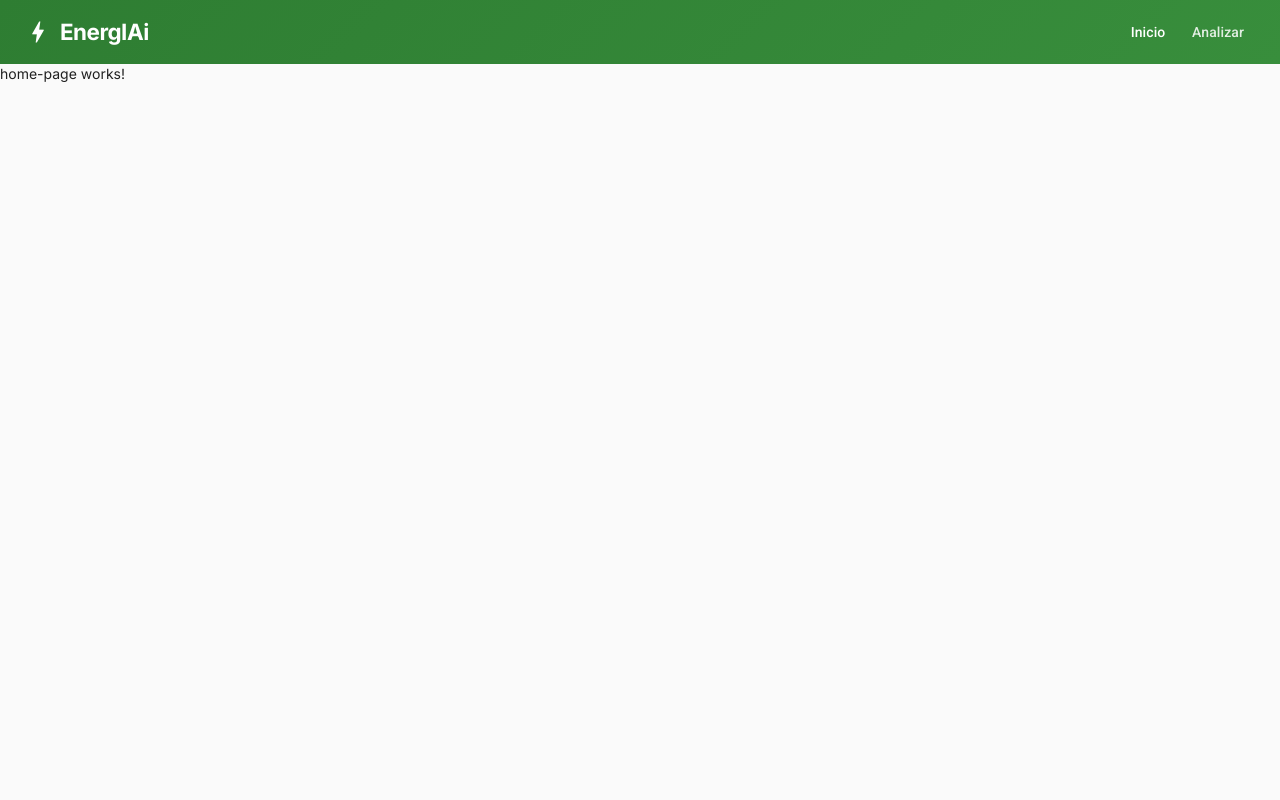
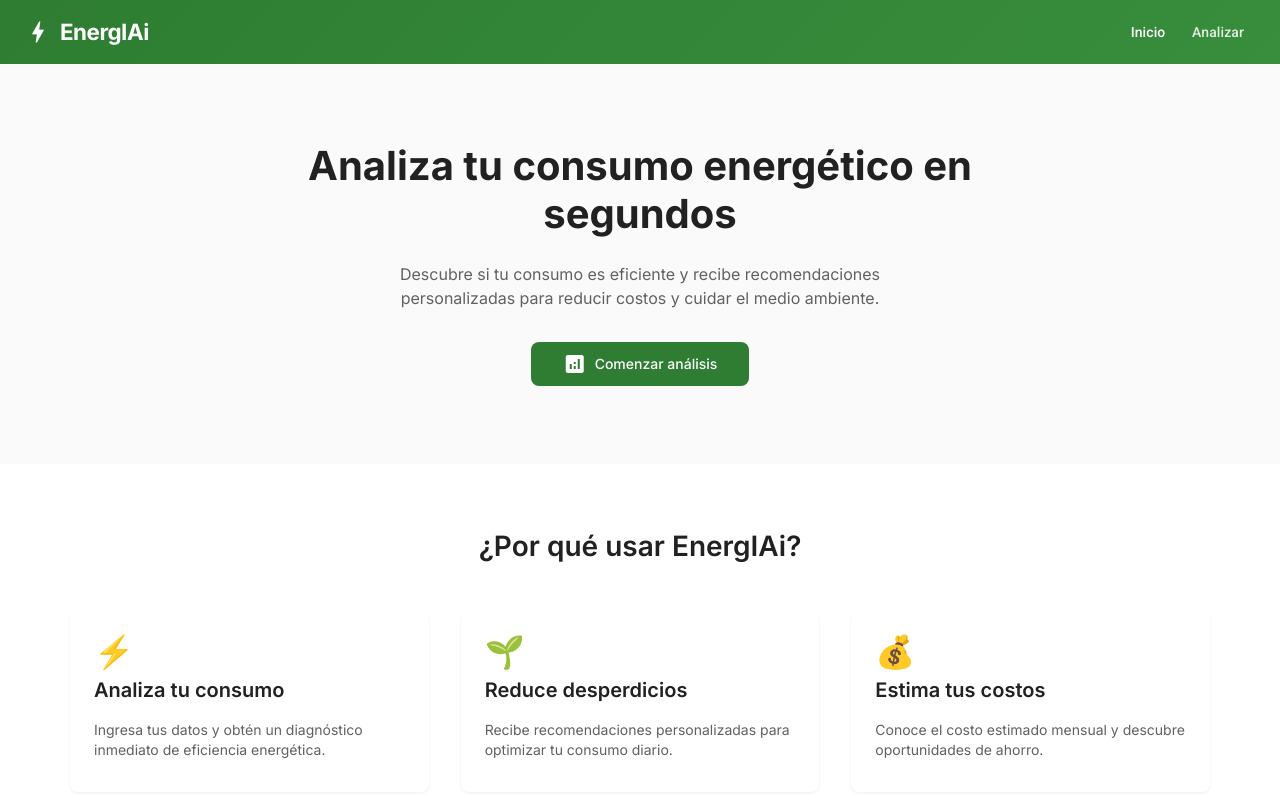
Before and after one commit to No-Country-simulation/G9-LATAM-Team-57, an Angular app in the folder frontend/energiai/: page / in a window 1280 px wide. Shown: the top 800 px of the page. Built offline with nearby package versions, Linux system fonts and the light colour scheme.

Commit message:
feat: landing page

```diff
--- a/frontend/energiai/src/app/features/home/pages/home-page/home-page.html
+++ b/frontend/energiai/src/app/features/home/pages/home-page/home-page.html
@@ -1 +1,52 @@
-<p>home-page works!</p>
+<div class="landing page-enter">
+  <!-- Hero Section -->
+  <section class="hero">
+    <div class="hero__content">
+      <h1 class="text-display-large hero__title">Analiza tu consumo energético en segundos</h1>
+      <p class="text-body-large hero__subtitle">
+        Descubre si tu consumo es eficiente y recibe recomendaciones personalizadas para reducir
+        costos y cuidar el medio ambiente.
+      </p>
+      <a routerLink="/analysis" class="btn-primary hero__cta">
+        <mat-icon>analytics</mat-icon>
+        Comenzar análisis
+      </a>
+    </div>
+  </section>
+
+  <!-- Benefits Section -->
+  <section class="benefits">
+    <div class="benefits__container">
+      <h2 class="text-headline-large benefits__title">¿Por qué usar EnergIAi?</h2>
+
+      <div class="benefits__grid">
+        <!-- Benefit 1 -->
+        <div class="card benefits__card">
+          <span class="benefits__icon">⚡</span>
+          <h3 class="card__title">Analiza tu consumo</h3>
+          <p class="card__content">
+            Ingresa tus datos y obtén un diagnóstico inmediato de eficiencia energética.
+          </p>
+        </div>
+
+        <!-- Benefit 2 -->
+        <div class="card benefits__card">
+          <span class="benefits__icon">🌱</span>
+          <h3 class="card__title">Reduce desperdicios</h3>
+          <p class="card__content">
+            Recibe recomendaciones personalizadas para optimizar tu consumo diario.
+          </p>
+        </div>
+
+        <!-- Benefit 3 -->
+        <div class="card benefits__card">
+          <span class="benefits__icon">💰</span>
+          <h3 class="card__title">Estima tus costos</h3>
+          <p class="card__content">
+            Conoce el costo estimado mensual y descubre oportunidades de ahorro.
+          </p>
+        </div>
+      </div>
+    </div>
+  </section>
+</div>
--- a/frontend/energiai/src/app/features/home/pages/home-page/home-page.scss
+++ b/frontend/energiai/src/app/features/home/pages/home-page/home-page.scss
@@ -0,0 +1,114 @@
+@use 'styles/variables' as v;
+
+// ============================================
+// Landing Page – Home
+// Based on Penpot Design System (Landing Page frame)
+// ============================================
+
+:host {
+  display: block;
+}
+
+.landing {
+  display: flex;
+  flex-direction: column;
+}
+
+// --- Hero Section ---
+// Penpot: bg surface-variant, centered, padding 80px top/bottom
+.hero {
+  background-color: v.$color-surface-variant;
+  display: flex;
+  align-items: center;
+  justify-content: center;
+  padding: v.$spacing-3xl v.$spacing-xl;
+  min-height: 400px;
+
+  @include v.mobile {
+    padding: v.$spacing-2xl v.$spacing-md;
+    min-height: 320px;
+  }
+
+  &__content {
+    max-width: 720px;
+    text-align: center;
+    display: flex;
+    flex-direction: column;
+    align-items: center;
+    gap: v.$spacing-lg;
+  }
+
+  &__title {
+    color: v.$color-on-surface;
+    margin: 0;
+
+    @include v.mobile {
+      font-size: v.$font-size-display-medium;
+      line-height: v.$line-height-display-medium;
+    }
+  }
+
+  &__subtitle {
+    color: v.$color-on-surface-variant;
+    max-width: 560px;
+    margin: 0;
+  }
+
+  &__cta {
+    margin-top: v.$spacing-sm;
+  }
+}
+
+// --- Benefits Section ---
+// Penpot: white bg, centered, 3-column grid
+.benefits {
+  background-color: v.$color-surface;
+  padding: v.$spacing-3xl v.$spacing-xl;
+
+  @include v.mobile {
+    padding: v.$spacing-2xl v.$spacing-md;
+  }
+
+  &__container {
+    max-width: 1140px;
+    margin: 0 auto;
+    display: flex;
+    flex-direction: column;
+    align-items: center;
+    gap: v.$spacing-2xl;
+  }
+
+  &__title {
+    color: v.$color-on-surface;
+    text-align: center;
+  }
+
+  &__grid {
+    display: grid;
+    grid-template-columns: repeat(3, 1fr);
+    gap: v.$spacing-xl;
+    width: 100%;
+
+    @include v.tablet {
+      grid-template-columns: repeat(2, 1fr);
+      gap: v.$spacing-lg;
+    }
+
+    @include v.mobile {
+      grid-template-columns: 1fr;
+      gap: v.$spacing-lg;
+    }
+  }
+
+  &__card {
+    display: flex;
+    flex-direction: column;
+    gap: v.$spacing-sm;
+    text-align: left;
+  }
+
+  &__icon {
+    font-size: 32px;
+    line-height: 1;
+  }
+}
--- a/frontend/energiai/src/app/features/home/pages/home-page/home-page.ts
+++ b/frontend/energiai/src/app/features/home/pages/home-page/home-page.ts
@@ -1,8 +1,11 @@
 import { Component } from '@angular/core';
+import { RouterLink } from '@angular/router';
+import { MatIconModule } from '@angular/material/icon';
 
 @Component({
   selector: 'app-home-page',
-  imports: [],
+  standalone: true,
+  imports: [RouterLink, MatIconModule],
   templateUrl: './home-page.html',
   styleUrl: './home-page.scss',
 })
```
Also changed, not shown: 1 other file (tests, documents, lock files or other folders).
